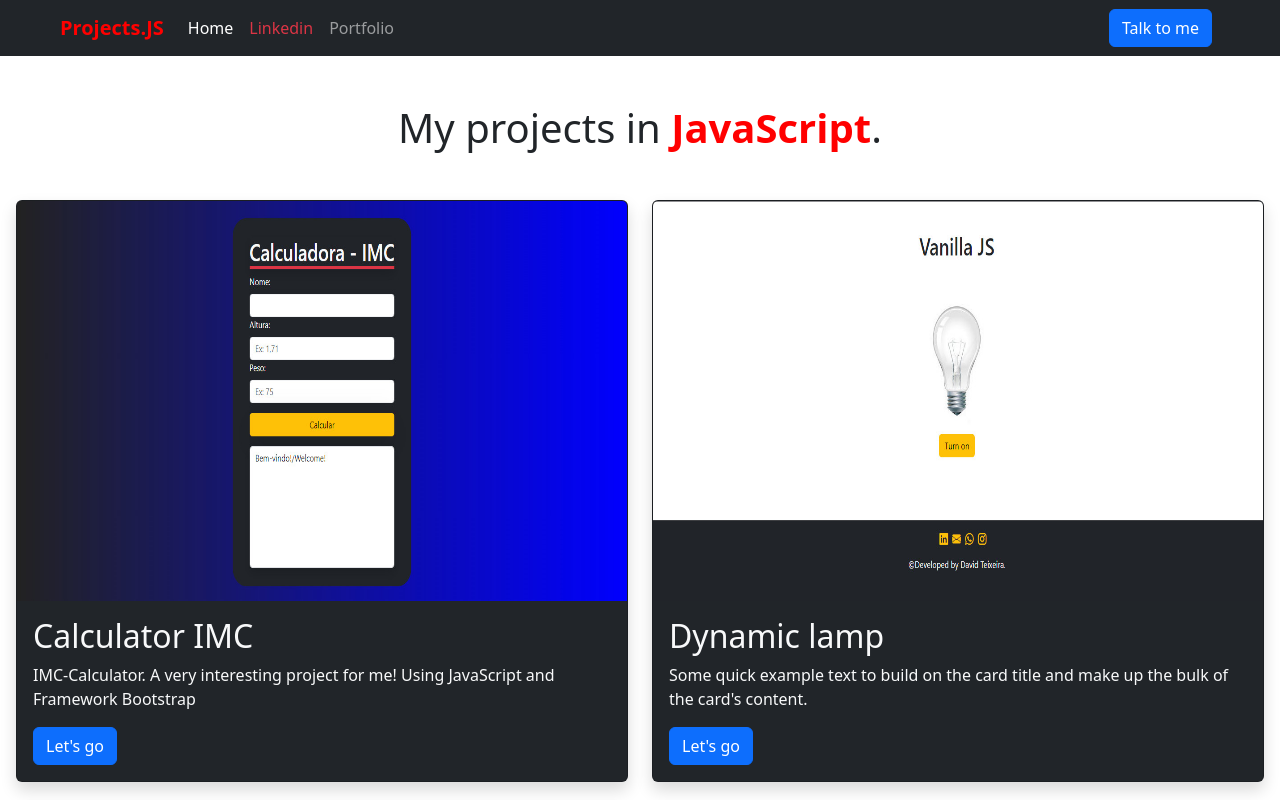
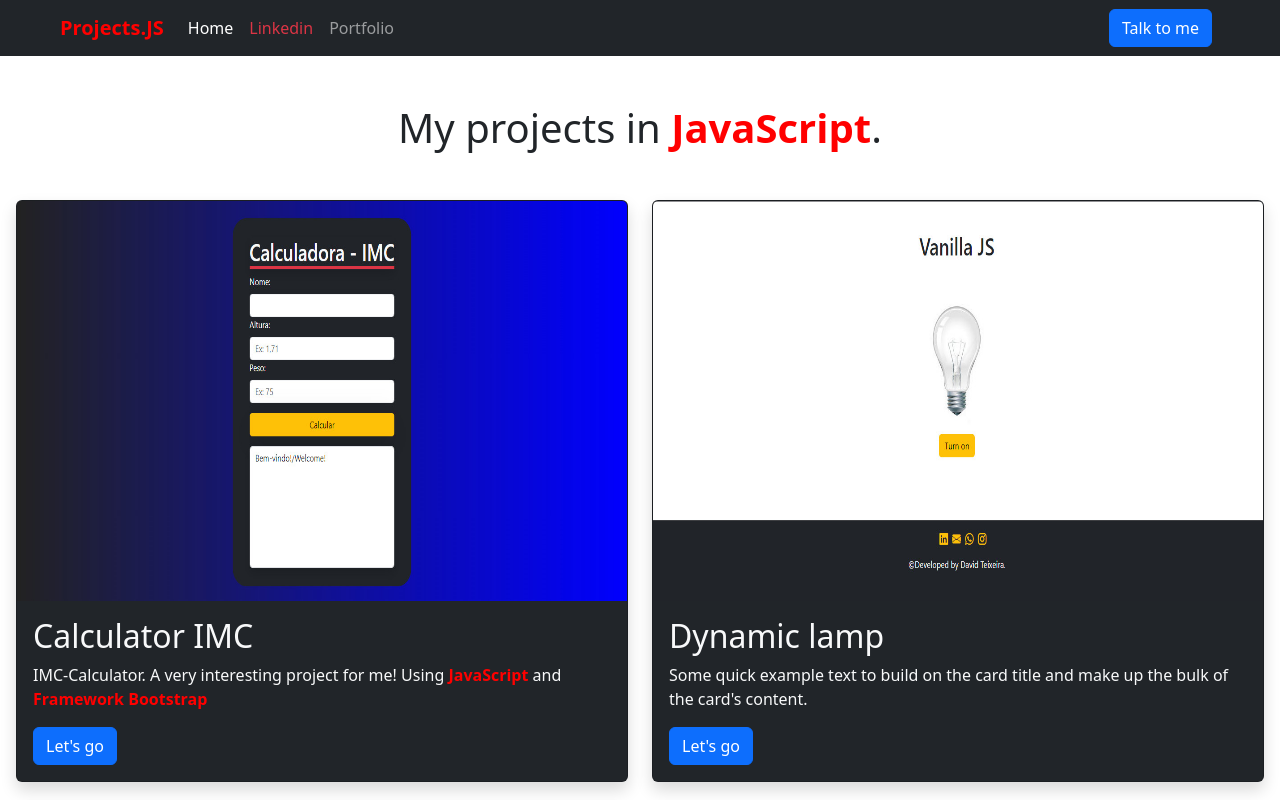
Before and after one commit to DavidSilva32/projects-js, a plain HTML site: page index.html in a window 1280 px wide. Shown: the top 800 px of the page. Drawn offline with nearby package versions, Linux system fonts and the light colour scheme.

Commit message:
Update index.html

```diff
--- a/index.html
+++ b/index.html
@@ -54,7 +54,7 @@
                     <div class="card-body">
                       <h2 class="card-title">Calculator IMC</h2>
                       <p class="card-text">IMC-Calculator. A very interesting project for me!
-                        Using JavaScript and Framework Bootstrap</p>
+                        Using <strong>JavaScript</strong> and <strong>Framework Bootstrap</strong></p>
                       <a href="https://davidsilva32.github.io/projects-js/calculator-imc/" target="_blank" rel="external" class="btn btn-primary">Let's go</a>
                     </div>
                 </div>
```
